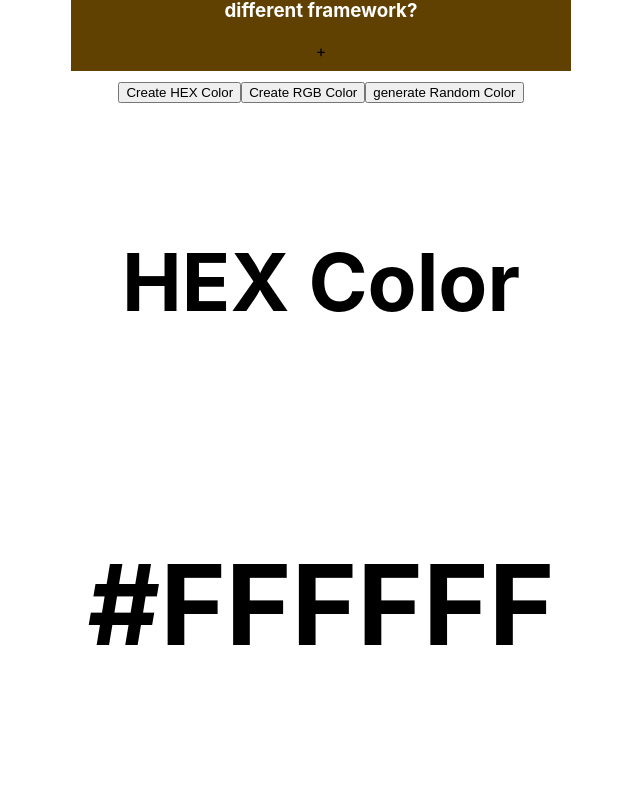
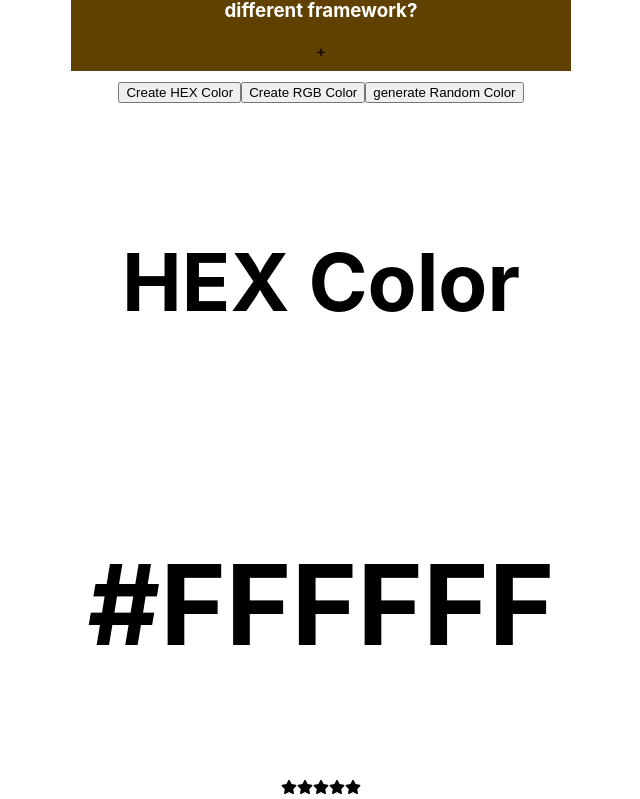
Before and after one commit to KirolosYassa/start-25-react-projects, a React (Create React App) app: page / in a window 1280 px wide. Shown: the part 406-1205 px from the top of the page, without its empty margins (319-959 px from the left). Built offline with nearby package versions, Linux system fonts and the light colour scheme.

Commit message:
Now at the half of Rating project

```diff
--- a/package.json
+++ b/package.json
@@ -8,6 +8,7 @@
     "@testing-library/user-event": "^13.5.0",
     "react": "^18.2.0",
     "react-dom": "^18.2.0",
+    "react-icons": "^5.0.1",
     "react-scripts": "5.0.1",
     "web-vitals": "^2.1.4"
   },
@@ -34,5 +35,8 @@
       "last 1 firefox version",
       "last 1 safari version"
     ]
+  },
+  "devDependencies": {
+    "sass": "^1.74.1"
   }
 }
--- a/src/App.js
+++ b/src/App.js
@@ -1,12 +1,14 @@
 import "./App.css";
 import Accordian from "./components/Accordian";
 import Random_Color from "./components/random-color";
+import StarRating from "./components/star-rating";
 
 function App() {
   return (
     <div className="App">
       <Accordian />
       <Random_Color />
+      <StarRating numOfStars={5} />
     </div>
   );
 }
--- a/src/components/Accordian/index.jsx
+++ b/src/components/Accordian/index.jsx
@@ -41,9 +41,13 @@ export default function Accordian() {
       </button>
       {data.length === 0 && "No Data"}
       <div className="wrapper">
-        {data.map((item) => {
+        {data.map((item, index) => {
           return (
-            <div className="item" onClick={() => handleSingleClick(item.id)}>
+            <div
+              key={index}
+              className="item"
+              onClick={() => handleSingleClick(item.id)}
+            >
               <h3 className="title">{item.question}</h3>
               <span>+</span>
               {enableMultiSelection === false && selectedId === item.id && (
--- /dev/null
+++ b/src/components/star-rating/index.jsx
@@ -0,0 +1,25 @@
+import "./styles.css";
+import { useState } from "react";
+import { FaStar } from "react-icons/fa";
+
+export default function StarRating({ numOfStars = 5 }) {
+  const [rating, setRating] = useState(0);
+  const [hoverRating, setHoverRating] = useState(0);
+  console.log(rating);
+  return (
+    <div className="home">
+      {[...Array(numOfStars)].map((_, index) => {
+        index++;
+        return (
+          <FaStar
+            key={index}
+            onClick={() => setRating(index)}
+            onMouseEnter={() => setHoverRating(index)}
+            onMouseLeave={() => setHoverRating(rating)}
+            className={index <= (rating || hoverRating) ? "active" : "inactive"}
+          />
+        );
+      })}
+    </div>
+  );
+}
--- /dev/null
+++ b/src/components/star-rating/styles.css
@@ -0,0 +1,6 @@
+.active {
+  color: yellow;
+}
+.inactive {
+  color: black;
+}
```
Also changed, not shown: 1 other file (tests, documents, lock files or other folders).
